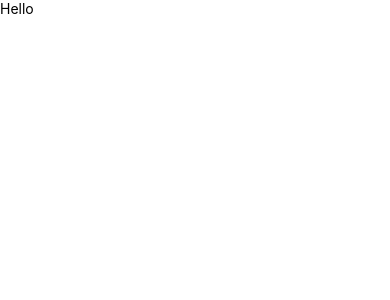
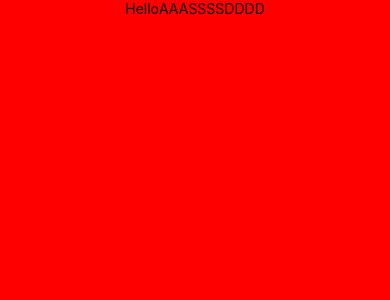
Before and after one commit to sumoninfo/React-Native-1st-App, a React Native app: screen / in a window 390 px wide. Shown: the top 300 px of the page. Built offline with nearby package versions, Linux system fonts and the light colour scheme.

Commit message:
View Compo Style

```diff
--- a/App.js
+++ b/App.js
@@ -4,8 +4,11 @@
 class App extends Component {
     render() {
         return (
-            <View>
+            <View style={{flexDirection: 'row', justifyContent:"center", height: "100%", width: "100%", backgroundColor: 'red'}}>
                 <Text>Hello</Text>
+                <Text>AAA</Text>
+                <Text>SSSS</Text>
+                <Text>DDDD</Text>
             </View>
         );
     }
```
